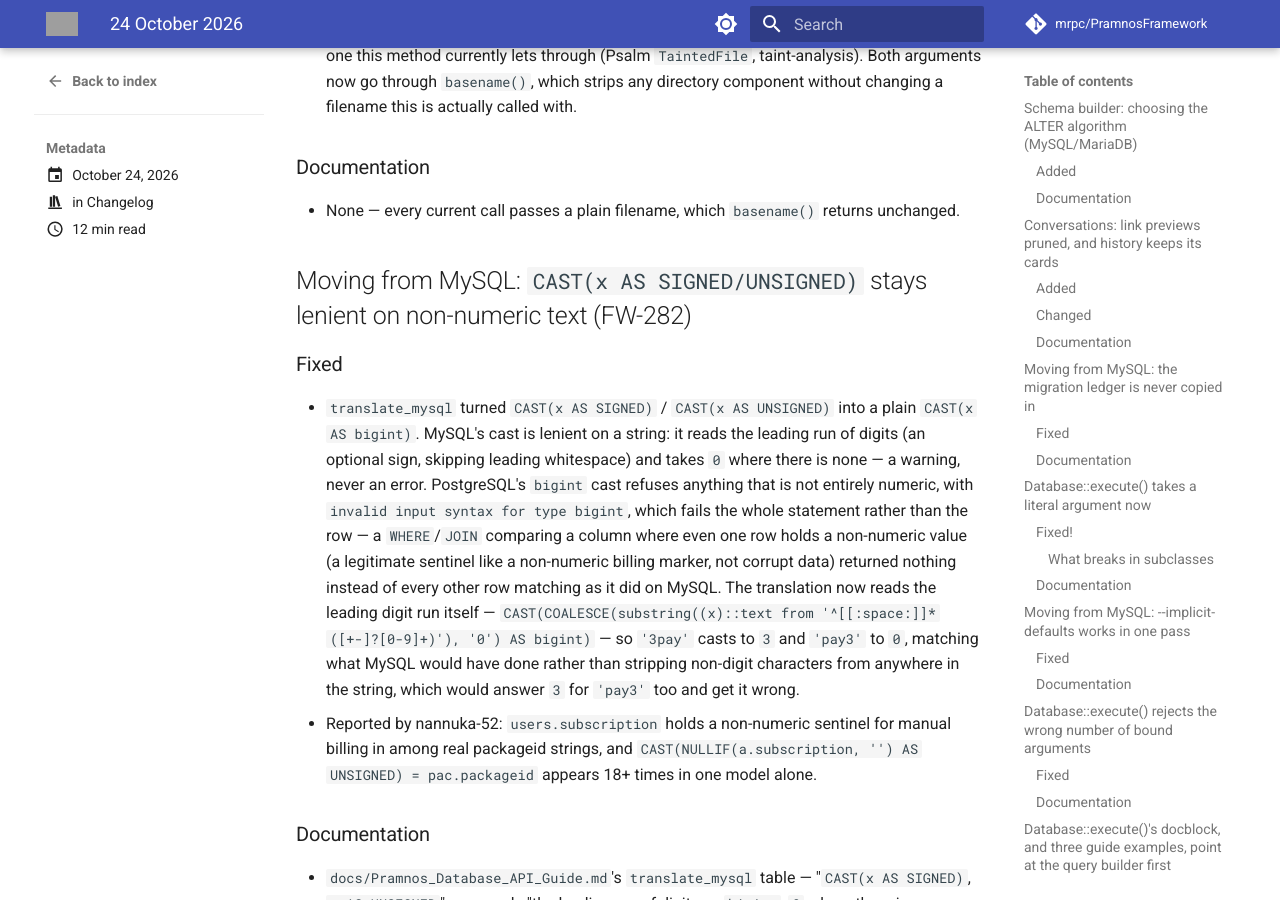
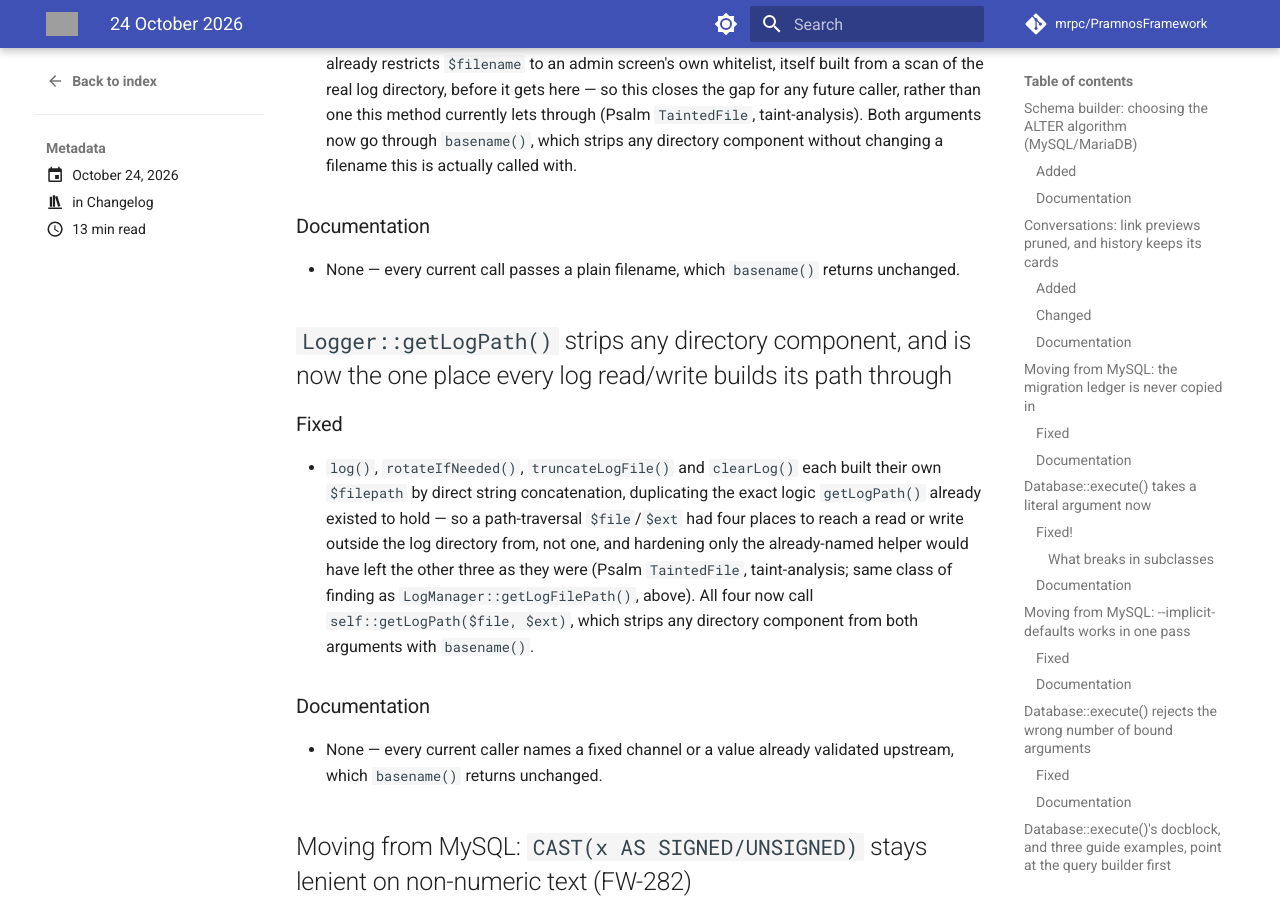
Before and after one commit to mrpc/PramnosFramework, an MkDocs documentation site: the page built from docs/version-history/posts/2026-10-24.md, in a window 1280 px wide and 900 px high, scrolled down 9254 px. Built offline with MkDocs 1.6.1 and Material for MkDocs 9.7.7, drawn with Linux system fonts in a browser that asks for light colours; comment, search, counter and statistics services are not loaded; some of the changed text lies outside the part shown; grey boxes are pictures that could not be loaded.

Commit message:
fix(logs): Logger::getLogPath() strips any directory component
log(), rotateIfNeeded(), truncateLogFile() and clearLog() each built
their own $filepath by direct string concatenation, duplicating the
exact logic getLogPath() already existed to hold -- a path-traversal
$file/$ext had four places to reach outside the log directory from,
not one. All four now call self::getLogPath($file, $ext), which
strips any directory component from both arguments with basename()
(Psalm TaintedFile, taint-analysis).

```diff
--- a/docs/version-history/posts/2026-10-24.md
+++ b/docs/version-history/posts/2026-10-24.md
@@ -21,6 +21,8 @@ Fifteen entries today:
 - A migration's guard no longer lets `name` stand in for `externalid` (FW-279)
 - Theme widgets, menus and banner locations no longer unserialize an object
 - `LogManager::getLogFilePath()` strips any directory component from the file name it is given
+- `Logger::getLogPath()` strips any directory component, and is now the one place every log
+  read/write builds its path through
 - Moving from MySQL: `CAST(x AS SIGNED/UNSIGNED)` stays lenient on non-numeric text (FW-282)
 
 <!-- more -->
@@ -337,6 +339,24 @@ the guard now adds only what is actually missing.
 
 - None — every current call passes a plain filename, which `basename()` returns unchanged.
 
+## `Logger::getLogPath()` strips any directory component, and is now the one place every log read/write builds its path through
+
+### Fixed
+
+- `log()`, `rotateIfNeeded()`, `truncateLogFile()` and `clearLog()` each built their own
+  `$filepath` by direct string concatenation, duplicating the exact logic `getLogPath()`
+  already existed to hold — so a path-traversal `$file`/`$ext` had four places to reach a
+  read or write outside the log directory from, not one, and hardening only the already-named
+  helper would have left the other three as they were (Psalm `TaintedFile`, taint-analysis;
+  same class of finding as `LogManager::getLogFilePath()`, above). All four now call
+  `self::getLogPath($file, $ext)`, which strips any directory component from both arguments
+  with `basename()`.
+
+### Documentation
+
+- None — every current caller names a fixed channel or a value already validated upstream,
+  which `basename()` returns unchanged.
+
 ## Moving from MySQL: `CAST(x AS SIGNED/UNSIGNED)` stays lenient on non-numeric text (FW-282)
 
 ### Fixed
```
Also changed, not shown: other parts of docs/version-history/posts/2026-10-24.md (+1 -1 lines), 2 other files.
